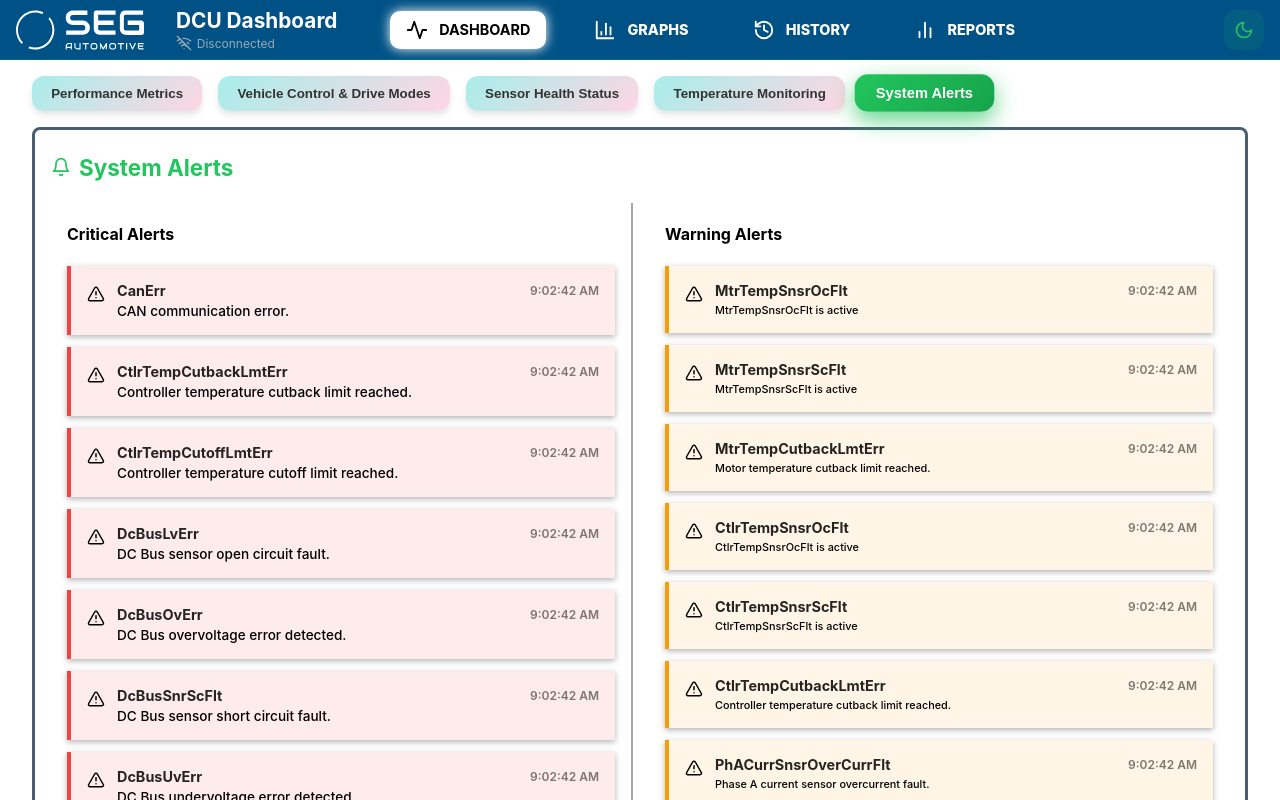
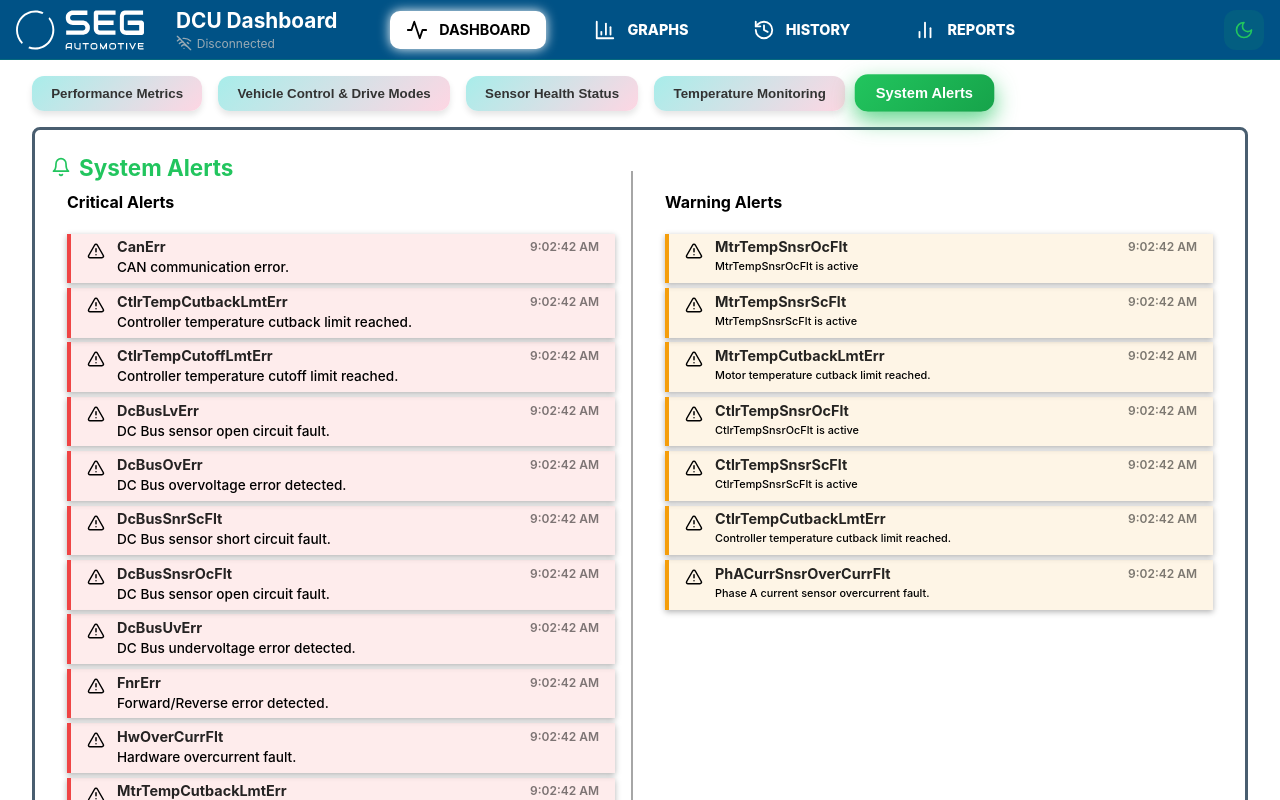
Before and after one commit to maddisagar/raw_can, a Next.js app: page / in a window 1280 px wide. Both pictures are taken after a click on the button "System Alerts". Shown: the top 800 px of the page. Built offline with nearby package versions, Linux system fonts and the light colour scheme; no server answers.

Commit message:
Removed the info stats from the performance metrics header

```diff
--- a/components/performance-metrics.js
+++ b/components/performance-metrics.js
@@ -11,7 +11,7 @@ export default function PerformanceMetrics() {
 
   const criticalCount = alerts.filter((alert) => alert.type === "critical").length
   const warningCount = alerts.filter((alert) => alert.type === "warning").length
-  const infoCount = alerts.filter((alert) => alert.type === "info").length
+  // Removed infoCount calculation as Info component is removed
 
   const sensorHealthStatusKeys = [
     "SnsrHealthStatus",
@@ -137,10 +137,7 @@ export default function PerformanceMetrics() {
             <span className="stat-label">Warning</span>
             <span className="stat-value warning">{warningCount}</span>
           </div>
-          <div className="stat-item">
-            <span className="stat-label">Info</span>
-            <span className="stat-value info">{infoCount}</span>
-          </div>
+          {/* Removed Info stat item */}
           <div className="stat-item">
             <span className="stat-label">Healthy Sensors</span>
             <span className="stat-value good">{healthySensors}/{totalSensors} Healthy</span>
--- a/components/system-alerts.js
+++ b/components/system-alerts.js
@@ -7,6 +7,7 @@ const ERROR_LIST = [
   { code: "DcBusOvErr", type: "critical", icon: AlertTriangle },
   { code: "DcBusUvErr", type: "critical", icon: AlertTriangle },
   { code: "DcBusSnrScFlt", type: "critical", icon: AlertTriangle },
+  { code: "DcBusSnsrOcFlt", type: "critical", icon: AlertTriangle },
   { code: "DcBusLvErr", type: "critical", icon: AlertTriangle },
   { code: "PhBCurrSnsrOverCurrFlt", type: "critical", icon: AlertTriangle },
   { code: "PhBCurrSnsrScCurrFlt", type: "critical", icon: AlertTriangle },
@@ -58,6 +59,8 @@ function getCustomMessage(code) {
       return "DC Bus undervoltage error detected."
     case "DcBusSnrScFlt":
       return "DC Bus sensor short circuit fault."
+    case "DcBusSnsrOcFlt":
+      return "DC Bus sensor open circuit fault."
     case "DcBusLvErr":
       return "DC Bus sensor open circuit fault."
     case "PhBCurrSnsrOverCurrFlt":
@@ -130,7 +133,7 @@ export default function SystemAlerts({ isConnected }) {
   const [testCriticalMode, setTestCriticalMode] = useState(true) // Enabled test mode by default
 
   const allowedAlertCodes = [
-    "DcBusOvErr", "DcBusUvErr", "DcBusSnrScFlt", "DcBusLvErr", "PhBCurrSnsrOverCurrFlt", "PhBCurrSnsrScCurrFlt",
+    "DcBusOvErr", "DcBusUvErr", "DcBusSnrScFlt", "DcBusSnsrOcFlt", "DcBusLvErr", "PhBCurrSnsrOverCurrFlt", "PhBCurrSnsrScCurrFlt",
     "PhBCurrSnsrOcFlt", "PhBCurrSnsrScFlt", "PhCCurrSnsrOverCurrFlt", "PhCCurrSnsrScCurrFlt", "PhCCurrSnsrOcFlt",
     "PhCCurrSnsrScFlt", "PhACurrSnsrOverCurrFlt", "PhACurrSnsrScCurrFlt", "ThrotLowLmtErr", "ThrotUpLmtErr",
     "ThrotStuckErr", "ThrotRedunErr", "QepFlt", "MtrTempCutoffLmtErr", "CtlrTempCutoffLmtErr", "UnintendedAccelerationErr",
@@ -246,7 +249,7 @@ export default function SystemAlerts({ isConnected }) {
                   boxSizing: "border-box",
                   display: "flex",
                   flexDirection: "column",
-                  marginBottom: "1rem",
+                  marginBottom: "0.5rem",
                 }}
               >
                 <h4 className="column-title">Critical Alerts</h4>
@@ -282,7 +285,7 @@ export default function SystemAlerts({ isConnected }) {
                   boxSizing: "border-box",
                   display: "flex",
                   flexDirection: "column",
-                  marginBottom: "1rem",
+                  marginBottom: "0.5rem",
                 }}
               >
                 <h4 className="column-title">Warning Alerts</h4>
@@ -356,6 +359,7 @@ export default function SystemAlerts({ isConnected }) {
           gap: 1rem;
           color: #22c55e;
           flex-wrap: wrap;
+          margin-bottom: -2rem;
         }
 
         .alerts-title {
@@ -428,8 +432,9 @@ export default function SystemAlerts({ isConnected }) {
         .alert-item {
           display: flex;
           gap: 0.75rem;
-          padding: 1rem;
-          margin-bottom: 0.75rem;
+          padding: 0.3rem 1rem;
+          margin-bottom: 0.3rem;
+          min-height: 40px;
           border-left: 4px solid;
           transition: all 0.3s ease;
           cursor: default;
```
Lines whose indentation alone changed are shown as unchanged.
